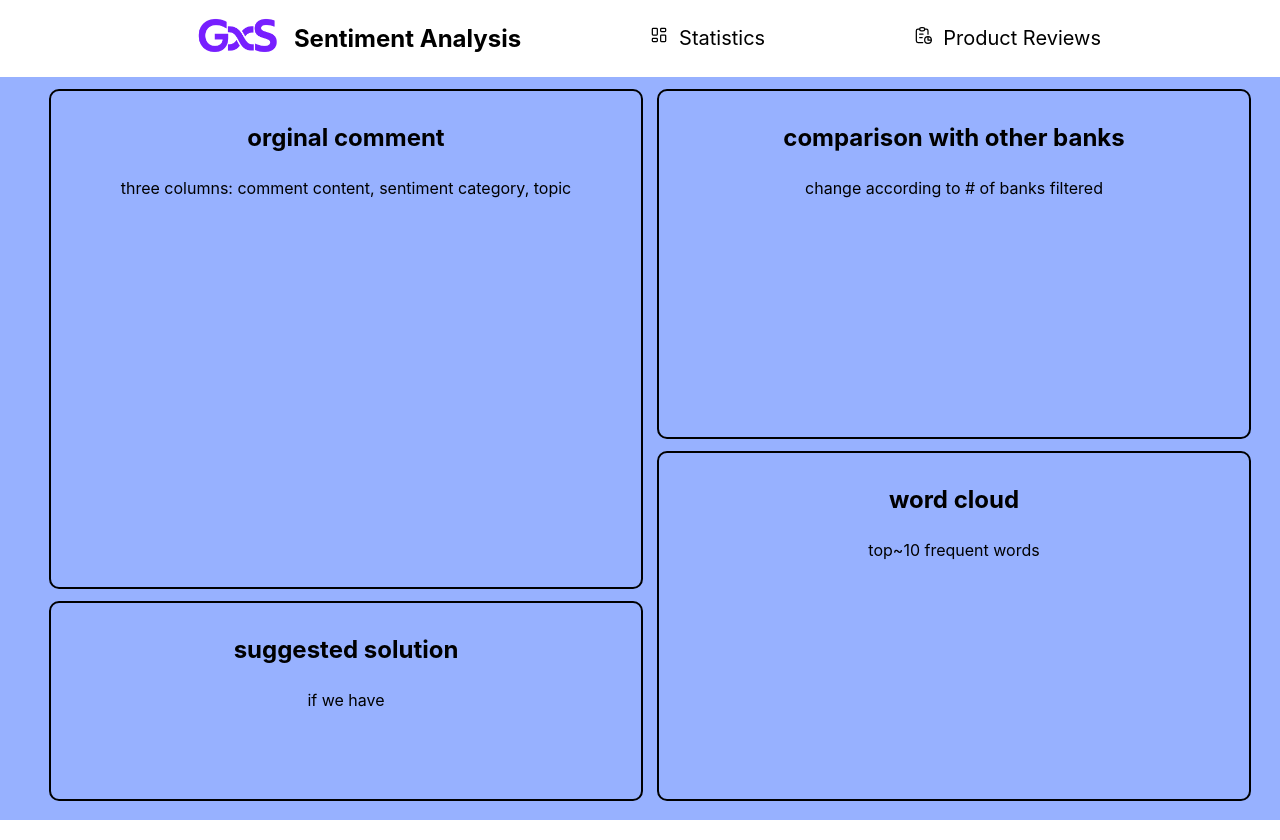
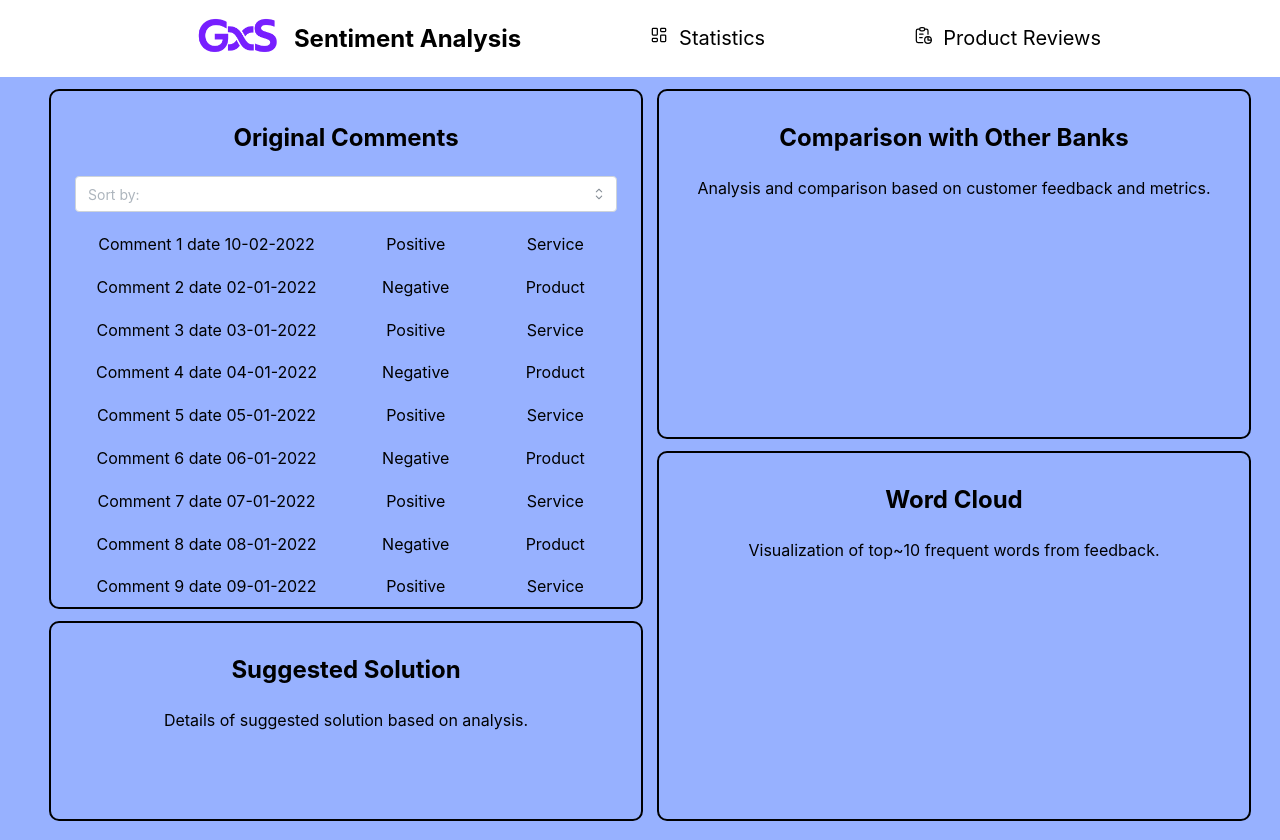
Before and after one commit to AY2324S2-DSA3101-WaddleWaffles/Banking-Sentiment-Analysis, a React (Vite) app in the folder client/: page / in a window 1280 px wide. Both pictures are taken after a click on the button "Product Reviews". Built offline with nearby package versions, Linux system fonts and the light colour scheme.

Commit message:
Include original comments functions

```diff
--- a/client/src/ProductReviews.jsx
+++ b/client/src/ProductReviews.jsx
@@ -1,54 +1,127 @@
-import React from 'react'
-import { Container, Grid, SimpleGrid, Skeleton, rem } from '@mantine/core';
-// const child = <Skeleton height={140} radius="md" animate={false} />;
-import "./ProductReviews.css"
+import React, { useState } from 'react';
+import { Container, Grid, Select } from '@mantine/core';
+import "./ProductReviews.css";
 
 function ProductReviews() {
+  const [filter, setFilter] = useState('');
+
+  // Filter options
+  const filterOptions = [
+    { value: 'critical', label: 'Most critical' },
+    { value: 'favourable', label: 'Most favourable' },
+    { value: 'recent', label: 'Most recent' },
+  ];
+
+  // Testing data, need to connect to dataset afterwards
+  const comments = [
+    { data: 'Comment 1 date 10-02-2022', sentiment: 'Positive', category: 'Service', date: '10-02-2022' },
+    { data: 'Comment 2 date 02-01-2022', sentiment: 'Negative', category: 'Product', date: '02-01-2022' },
+    { data: 'Comment 3 date 03-01-2022', sentiment: 'Positive', category: 'Service', date: '03-01-2022' },
+    { data: 'Comment 4 date 04-01-2022', sentiment: 'Negative', category: 'Product', date: '04-01-2022' },
+    { data: 'Comment 5 date 05-01-2022', sentiment: 'Positive', category: 'Service', date: '05-01-2022' },
+    { data: 'Comment 6 date 06-01-2022', sentiment: 'Negative', category: 'Product', date: '06-01-2022' },
+    { data: 'Comment 7 date 07-01-2022', sentiment: 'Positive', category: 'Service', date: '07-01-2022' },
+    { data: 'Comment 8 date 08-01-2022', sentiment: 'Negative', category: 'Product', date: '08-01-2022' },
+    { data: 'Comment 9 date 09-01-2022', sentiment: 'Positive', category: 'Service', date: '09-01-2022' },
+    { data: 'Comment 10 date 10-01-2022', sentiment: 'Negative', category: 'Product', date: '10-01-2022' },
+    { data: 'Comment 11 date 01-02-2022', sentiment: 'Positive', category: 'Service', date: '01-02-2022' },
+    { data: 'Comment 12 date 02-02-2022', sentiment: 'Negative', category: 'Product', date: '02-02-2022' },
+    { data: 'Comment 13 date 03-02-2022', sentiment: 'Positive', category: 'Service', date: '03-02-2022' },
+    { data: 'Comment 14 date 04-02-2022', sentiment: 'Negative', category: 'Product', date: '04-02-2022' },
+    { data: 'Comment 15 date 05-02-2022', sentiment: 'Positive', category: 'Service', date: '05-02-2022' },
+    { data: 'Comment 16 date 06-02-2022', sentiment: 'Negative', category: 'Product', date: '06-02-2022' },
+    { data: 'Comment 17 date 07-02-2022', sentiment: 'Positive', category: 'Service', date: '07-02-2022' },
+    { data: 'Comment 18 date 08-02-2022', sentiment: 'Negative', category: 'Product', date: '08-02-2022' },
+    { data: 'Comment 19 date 09-02-2022', sentiment: 'Positive', category: 'Service', date: '09-02-2022' },
+    { data: 'Comment 20 date 10-02-2022', sentiment: 'Negative', category: 'Product', date: '10-02-2022' },
+    // and more...
+  ];
+
+  // Function to render comments based on the selected filter
+  const renderComments = () => {
+    let filteredComments = [...comments]; // create a copy such that original data is not altered
+
+    // iltering logic for 'critical' yet to be confirmed, dummy variable to test
+    if (filter === 'critical') {
+      filteredComments = filteredComments.filter(comment => comment.sentiment === 'Negative');
+    }
+    // Filtering logic for 'favourable' yet to be confirmed, dummy variable to test
+    else if (filter === 'favourable') {
+      filteredComments = filteredComments.filter(comment => comment.sentiment === 'Positive');
+    }
+
+    else if (filter === 'recent') {
+      filteredComments.sort((a, b) => {
+        const dateA = new Date(a.date.split('-').reverse().join('-'));
+        const dateB = new Date(b.date.split('-').reverse().join('-'));
+        return dateB - dateA; // Sort based on most recent dates
+      });
+    }
+
+    return filteredComments.map((comment, index) => (
+      <Grid key={index} style={{ marginBottom: '10px' }}>
+        <Grid.Col span={6}>{comment.data}</Grid.Col>
+        <Grid.Col span={3}>{comment.sentiment}</Grid.Col>
+        <Grid.Col span={3}>{comment.category}</Grid.Col>
+      </Grid>
+    ));
+  };
+
   return (
-    <Container size="100%" style={{ display: "flex", }}>
-
-
-
-      {/* First Grid - Right Side */}
-      <div style={{ flex: "50%", marginLeft: "20px" }}>
-      <Container style={{padding: "5px", size: "100%" }}>
-        <Grid styles={{ margin: "2" }}>
-
-          <Grid.Col span={{ base: 12, xs: 12}} style={{ height: "500px" }} className='columns'>
-            <Container size="100%">
-                <h2>orginal comment</h2>
-                <p>three columns: comment content, sentiment category, topic</p>
-            </Container>
-          </Grid.Col>
-
-          <Grid.Col span={{ base: 12, xs: 12}} style={{ height: "200px" }} className='columns'>
-            <Container size="100%">
-                <h2> suggested solution </h2>
-                <p>if we have</p>
-            </Container>
-          </Grid.Col>
-
-        </Grid>
-      </Container>
-      </div>
-
+    <Container size="100%" style={{ display: "flex" }}>
 
       {/* First Grid - Left Side */}
       <div style={{ flex: "50%", marginLeft: "20px" }}>
         <Container style={{padding: "5px", size: "100%" }}>
           <Grid styles={{ margin: "2" }}>
 
-          <Grid.Col span={{ base: 12, xs: 12}} style={{ height: "350px" }} className='columns'>
+             {/* Original comments section */}
+            <Grid.Col span={{ base: 12, md: 12}} className='columns' style={{ height: "520px", overflowY: "auto" }}>
               <Container size="100%">
-                <h2>comparison with other banks</h2>
-                <p>change according to # of banks filtered</p>
+                <h2>Original Comments</h2>
+                <Select
+                  placeholder="Sort by: "
+                  data={filterOptions}
+                  value={filter}
+                  onChange={setFilter}
+                  clearable
+                />
+                <div style={{ marginTop: "20px" }}>
+                  {renderComments()}
+                </div>
               </Container>
             </Grid.Col>
 
-          <Grid.Col span={{ base: 12, xs: 12}} style={{ height: "350px" }} className='columns'>
+            {/* Suggested solutions section */}
+            <Grid.Col span={{ base: 12, md: 12}} className='columns' style={{ height: "200px" }}>
               <Container size="100%">
-                <h2> word cloud </h2>
-                <p>top~10 frequent words</p>
+                <h2> Suggested Solution </h2>
+                <p>Details of suggested solution based on analysis.</p>
+              </Container>
+            </Grid.Col>
+          </Grid>
+        </Container>
+      </div>
+
+      {/* Seconf Grid - Right Side */}
+      <div style={{ flex: "50%", marginLeft: "20px" }}>
+        <Container style={{padding: "5px", size: "100%" }}>
+          <Grid styles={{ margin: "2" }}>
+
+            {/* Comparison with other companies section */}
+            <Grid.Col span={{ base: 12, md: 12}} className='columns' style={{ height: "350px" }}>
+              <Container size="100%">
+                <h2>Comparison with Other Banks</h2>
+                <p>Analysis and comparison based on customer feedback and metrics.</p>
+              </Container>
+            </Grid.Col>
+
+            {/* Word cloud section */}
+            <Grid.Col span={{ base: 12, md: 12}} className='columns' style={{ height: "370px" }}>
+              <Container size="100%">
+                <h2> Word Cloud </h2>
+                <p>Visualization of top~10 frequent words from feedback.</p>
+                {/* Here should be the implementation*/}
               </Container>
             </Grid.Col>
 
```
Also changed, not shown: 1 other file (tests, documents, lock files or other folders). Lines whose indentation alone changed are shown as unchanged.
